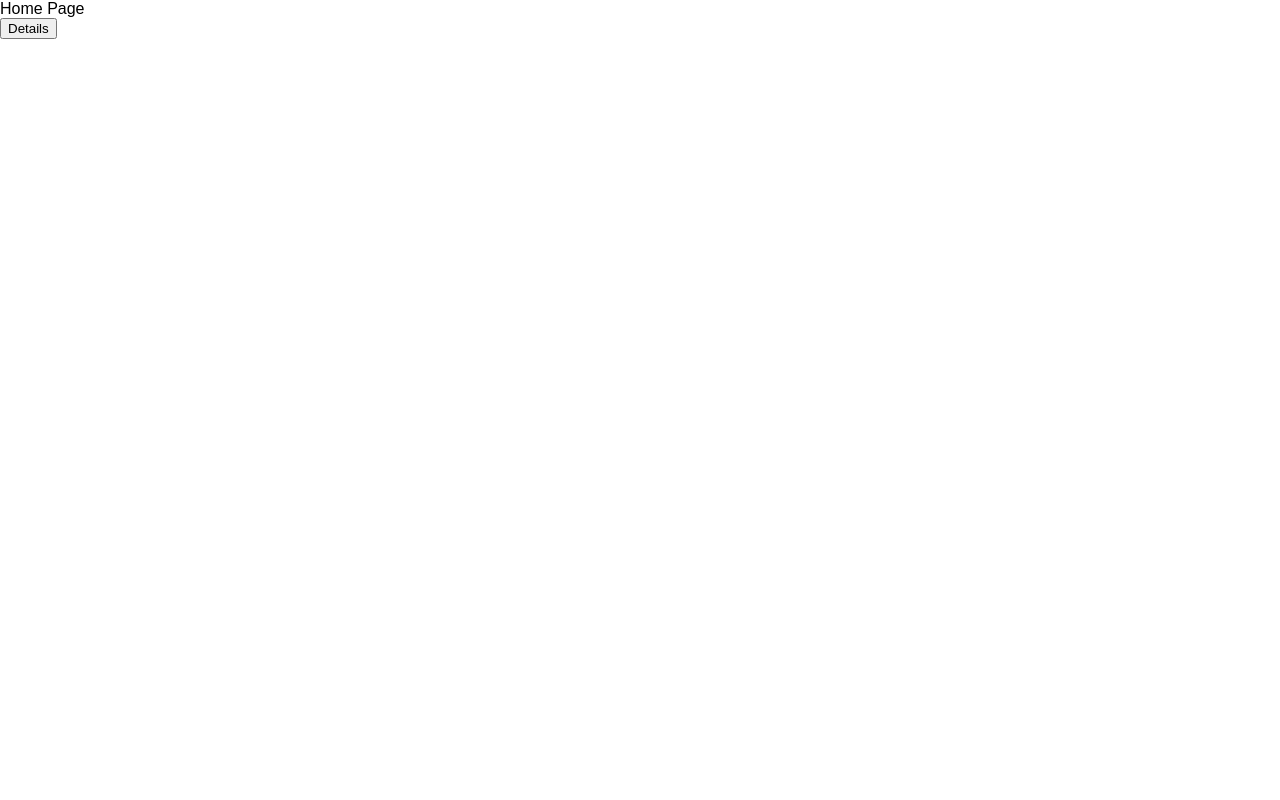
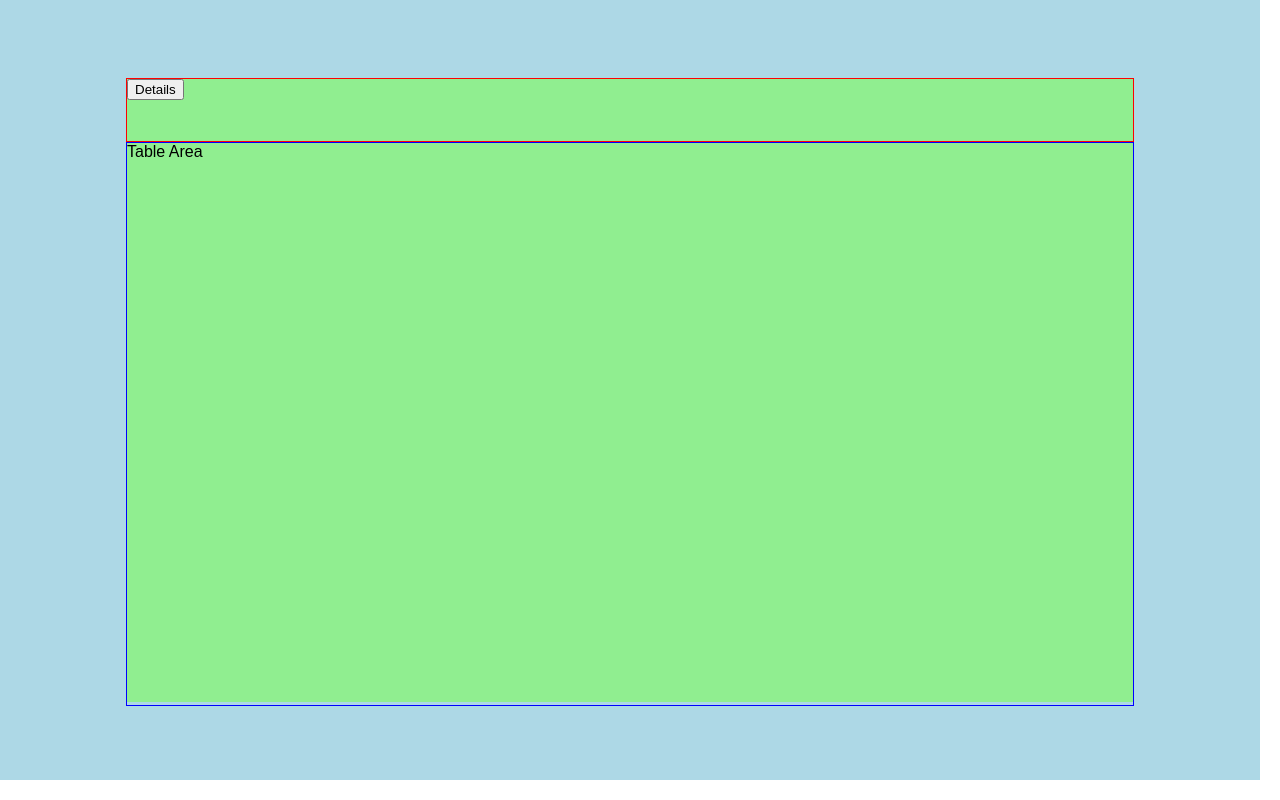
Before and after one commit to alandowling0/react, a React (Create React App) app: page /home in a window 1280 px wide. Built offline with nearby package versions, Linux system fonts and the light colour scheme.

Commit message:
some home screen layout

```diff
--- a/src/App.js
+++ b/src/App.js
@@ -6,8 +6,31 @@ import {Details} from './Details';
 import {NotFound} from './NotFound';
 
 class App extends Component {
+  constructor(props) {
+    super(props)
+    this.state = {width: 0, height: 0};
+    this.updateWindowDimensions = this.updateWindowDimensions.bind(this);
+}
+
+componentDidMount() {
+    this.updateWindowDimensions();
+    window.addEventListener('resize', this.updateWindowDimensions);
+}
+
+componentWillUnmount() {
+    window.removeEventListener('resize', this.updateWindowDimensions);
+}
+
+updateWindowDimensions() {
+    this.setState({ width: window.innerWidth, height: window.innerHeight });
+}
+
   render() {
-    console.log("render app")
+    let height = this.state.height - 20
+    let width = this.state.width - 20
+
+    let renderHome = (routeProps) => <Home {...routeProps} height={height} width={width}></Home>;
+
     return (
 
       <BrowserRouter>
@@ -15,7 +38,7 @@ class App extends Component {
           <Switch>
           <Route exact path={"/"} component={Login}></Route>
             <Route path={"/login"} component={Login}></Route>
-            <Route path={"/home"} component={Home}></Route>
+            <Route path={"/home"} render={renderHome}></Route>
             <Route path={"/details"} component={Details}></Route>
             <Route path={"/*"} component={NotFound}></Route>
           </Switch>
--- a/src/Home.js
+++ b/src/Home.js
@@ -7,10 +7,43 @@ export class Home extends Component {
     }
 
     render() {
+        let backgroundAreaStyle = {
+            backgroundColor: "lightblue",
+            height: this.props.height,
+            width: this.props.width,
+            display: "flex",
+            alignItems: "center",
+            justifyContent: "center"
+        };
+
+        let contentAreaStyle = {
+            backgroundColor: "lightgreen",
+            height: backgroundAreaStyle.height * 0.8,
+            width: backgroundAreaStyle.width * 0.8
+        };
+
+        let topBarStyle = {
+            borderWidth: "1px",
+            borderStyle: "solid",
+            borderColor: "red",
+            height: contentAreaStyle.height * 0.1
+        };
+
+        let tableAreaStyle = {
+            borderWidth: "1px",
+            borderStyle: "solid",
+            borderColor: "blue",
+            height: contentAreaStyle.height * 0.9
+        };
+
         return (
-        <div>
-            <div>Home Page</div>
-            <button onClick={this.onDetailsButtonClicked.bind(this)}>Details</button>
+        <div style={backgroundAreaStyle}>
+            <div style={contentAreaStyle}>
+                <div style={topBarStyle}>
+                    <button onClick={this.onDetailsButtonClicked.bind(this)}>Details</button>
+                </div>
+                <div style={tableAreaStyle}>Table Area</div>
+            </div>
         </div>
         );
     }
```
